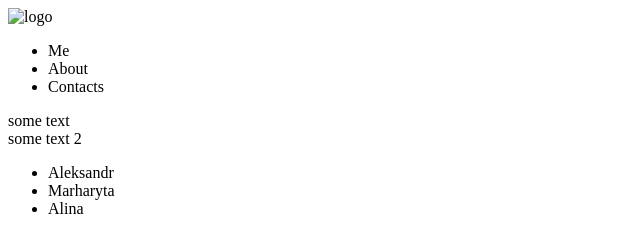
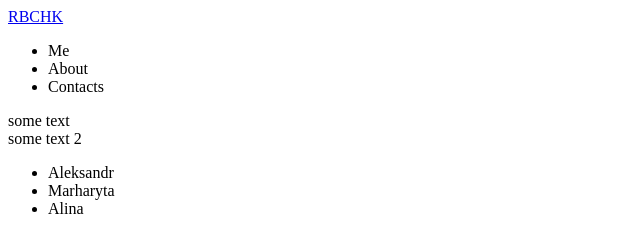
Before and after one commit to Marharyta-Dovhoteles/repo-for-three-dev, a plain HTML site: page index.html in a window 1280 px wide. Shown: the top 231 px of the page, 0-640 px from the left. Drawn offline with Linux system fonts and the light colour scheme.

Commit message:
add logo

```diff
--- a/index.html
+++ b/index.html
@@ -8,7 +8,7 @@
   </head>
   <body>
     <header>
-      <img src="#" alt="logo" />
+      <a href="#">RBCHK</a>
       <nav>
         <ul>
           <li>Me</li>
```
